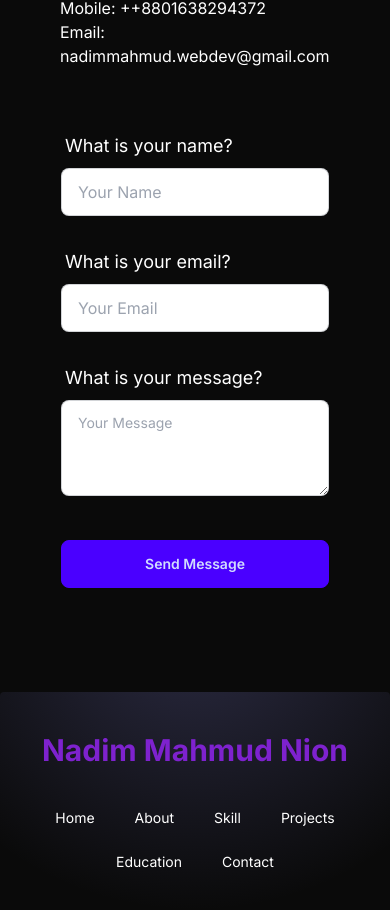
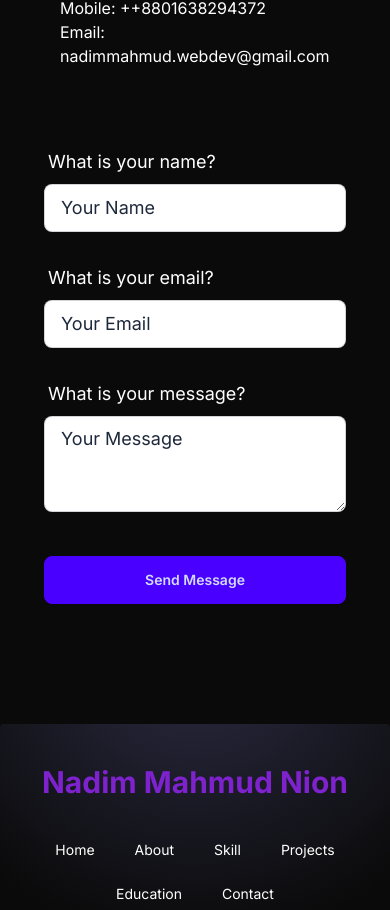
Before and after one commit to Nadim-Nion/nion-portfolio, a React (Vite) app: page / in a window 390 px wide. Shown: the part 7177-8087 px from the top of the page. Built offline with nearby package versions, Linux system fonts and the light colour scheme.

Commit message:
Form width increased

```diff
--- a/src/components/Form/Form.jsx
+++ b/src/components/Form/Form.jsx
@@ -1,48 +1,74 @@
-import React from 'react';
-import { useForm } from "react-hook-form"
+import React from "react";
+import { useForm } from "react-hook-form";
 
 const Form = () => {
   const {
     register,
     handleSubmit,
     formState: { errors },
-    } = useForm()
+  } = useForm();
 
   const onSubmit = (data) => {
-        console.log(data)
+    console.log(data);
   };
 
   return (
-        <div>
+    <div className="w-full md:w-[500px] lg:w-[600px] p-4 rounded">
       <form onSubmit={handleSubmit(onSubmit)}>
         {/* Name Field */}
-                <label className="form-control w-full max-w-xs">
+        <label className="form-control w-full">
           <div className="label">
-                        <span className="label-text text-white text-lg">What is your name?</span>
+            <span className="label-text text-white text-lg">
+              What is your name?
+            </span>
           </div>
-                    <input type="text" placeholder='Your Name' {...register("name", { required: true })} className="input input-bordered w-full max-w-xs" />
+          <input
+            type="text"
+            placeholder="Your Name"
+            {...register("name", { required: true })}
+            className="input input-bordered w-full placeholder:text-slate-800 placeholder:text-lg"
+          />
         </label>
-                {errors.name && <span className='text-red-700'>Name Field is required</span>}
+        {errors.name && (
+          <span className="text-red-700">Name Field is required</span>
+        )}
         <br />
 
         {/* Email Field */}
-                <label className="form-control w-full max-w-xs">
+        <label className="form-control w-full">
           <div className="label">
-                        <span className="label-text text-white text-lg">What is your email?</span>
+            <span className="label-text text-white text-lg">
+              What is your email?
+            </span>
           </div>
-                    <input type="text" placeholder='Your Email' {...register("email", { required: true })} className="input input-bordered w-full max-w-xs" />
+          <input
+            type="text"
+            placeholder="Your Email"
+            {...register("email", { required: true })}
+            className="input input-bordered w-full placeholder:text-slate-800 placeholder:text-lg"
+          />
         </label>
-                {errors.email && <span className='text-red-700'>Email field is required</span>}
+        {errors.email && (
+          <span className="text-red-700">Email field is required</span>
+        )}
         <br />
 
         {/* Text Area Field */}
-                <label className="form-control w-full max-w-xs">
+        <label className="form-control w-full">
           <div className="label">
-                        <span className="label-text text-white text-lg">What is your message?</span>
+            <span className="label-text text-white text-lg">
+              What is your message?
+            </span>
           </div>
-                    <textarea className="textarea textarea-bordered h-24" placeholder="Your Message"  {...register("message", { required: true })}></textarea>
+          <textarea
+            className="textarea textarea-bordered h-24 placeholder:text-slate-800 placeholder:text-lg"
+            placeholder="Your Message"
+            {...register("message", { required: true })}
+          ></textarea>
         </label>
-                {errors.message && <span className='text-red-700'>Text Area field is required</span>}
+        {errors.message && (
+          <span className="text-red-700">Text Area field is required</span>
+        )}
         <br />
 
         <button className="btn btn-primary my-5 w-full">Send Message</button>
```
Lines whose indentation alone changed are shown as unchanged.
